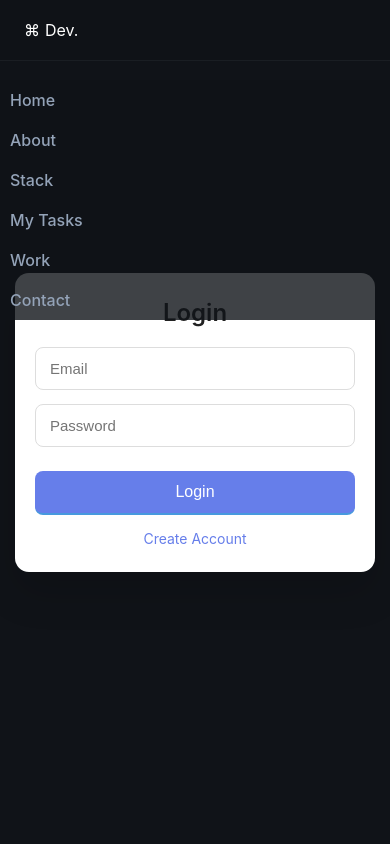
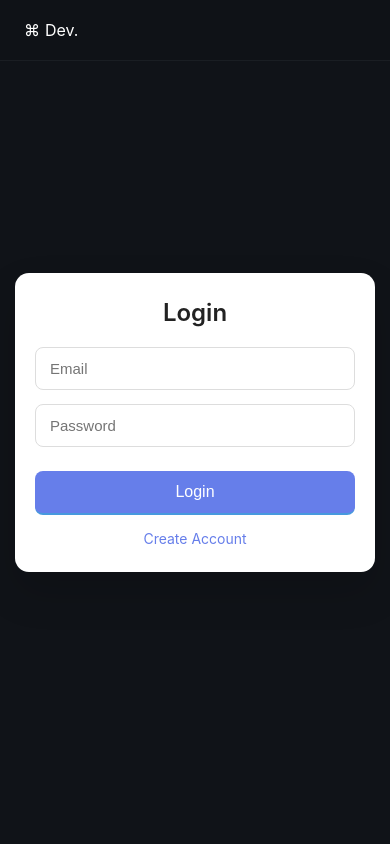
Before and after one commit to AmarJeetSharma6802/taskFronted, a React (Vite) app: page / in a window 390 px wide. Shown: the top 844 px of the page. Built offline with nearby package versions, Linux system fonts and the light colour scheme.

Commit message:
update navbar functionality and styles for improved responsiveness

```diff
--- a/src/index.css
+++ b/src/index.css
@@ -483,14 +483,13 @@ top:80px ;
 left: 0;
 width: 100%;
 height: auto;
-background: rgba(16,19,24,0.8);
-color: #00d6c1;
+background: rgba(13, 16, 20, 0.8);
   }
  .nav-links a{
     display: flex;
     flex-direction: column;
     margin-left: inherit;
-    padding: 10px;
+    padding: 15px;
   }
   .avatar-wrapper{
     display: flex;
--- a/src/navbar/Navbar.jsx
+++ b/src/navbar/Navbar.jsx
@@ -7,6 +7,8 @@ function Navbar() {
   const [open, setOpen] = useState(false);
   const menuRef = useRef(null);
   const navigate = useNavigate();
+
+  const [nav,setNav] = useState(false)
 
   useEffect(() => {
     const fetchUser = async () => {
@@ -75,7 +77,9 @@ function Navbar() {
           <span className="logo-text">Dev.</span>
         </div>
 
-        <nav className="nav-links">
+       {
+        nav && (
+           <nav className="nav-links">
           <a href="#hero">Home</a>
           <a href="#about">About</a>
           <a href="#stack">Stack</a>
@@ -83,6 +87,8 @@ function Navbar() {
           <a href="#work">Work</a>
           <a href="#contact">Contact</a>
         </nav>
+        )
+       }
 
         {!loading && user && (
           <div className="flex_bards_user_tag">
@@ -93,7 +99,7 @@ function Navbar() {
             >
               {firstChar}
             </div>
-            <div className="bars">
+            <div className="bars" onClick={()=> setNav(!nav)}>
               <i className="fa-solid fa-bars" ></i>
             </div>
           </div>
```
